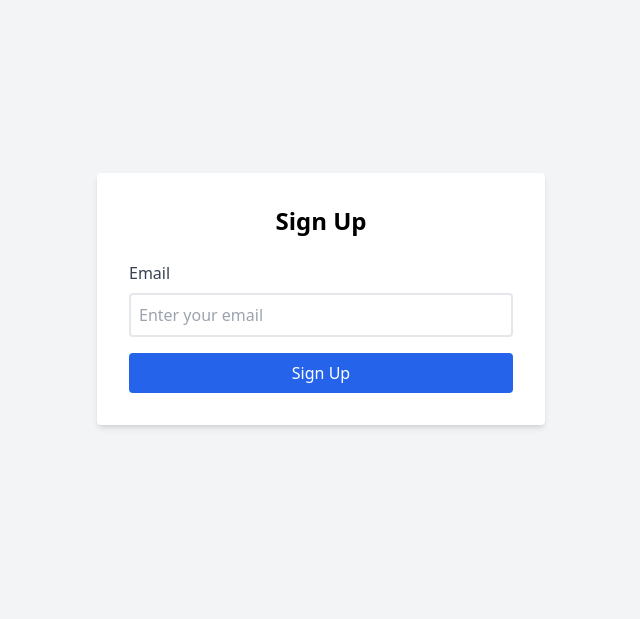
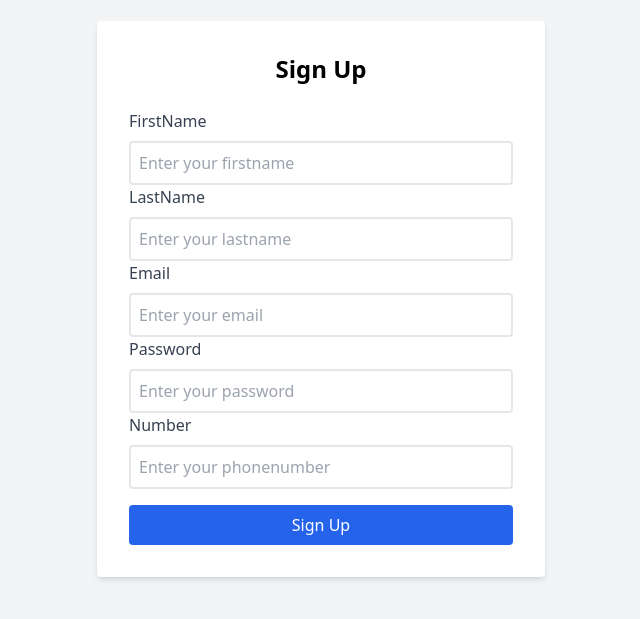
Before and after one commit to Subhadip-FROTEDDEVELOPER/megaProject, a React (Vite) app in the folder movie-card-data/: page / in a window 1280 px wide. Shown: the part 101-720 px from the top of the page, without its empty margins (319-959 px from the left). Built offline with nearby package versions, Linux system fonts and the light colour scheme.

Commit message:
create input item

```diff
--- a/movie-card-data/src/components/movieWebsite/sign up/ChildSignUp.jsx
+++ /dev/null
@@ -1,21 +0,0 @@
-import React from "react";
-
-const ChildSignUp = () => {
-  return (
-    <div class="mb-4">
-      <label class="block text-gray-700 mb-2" for="username">
-        Username
-      </label>
-      <input
-        class="border-2 p-2 rounded w-full"
-        type="text"
-        id="username"
-        name="username"
-        placeholder="Enter your username"
-        required
-      />
-    </div>
-  );
-};
-
-export default ChildSignUp;
--- a/movie-card-data/src/components/movieWebsite/sign up/SignUp.jsx
+++ b/movie-card-data/src/components/movieWebsite/sign up/SignUp.jsx
@@ -1,26 +1,30 @@
 import React from "react";
-import ChildSignUp from "./ChildSignUp";
-
+import inputBox from "./input";
 const SignUp = () => {
   return (
     <div className="bg-gray-100 flex items-center justify-center min-h-screen">
       <div className="bg-white p-8 rounded shadow-md w-full max-w-md">
         <h2 className="text-2xl font-bold mb-6 text-center">Sign Up</h2>
         <form action="/signup" method="POST">
-          {/* <ChildSignUp className="className"/> */}
           <div className="mb-4">
-            <label className="block text-gray-700 mb-2" for="email">
-              Email
-            </label>
-            <input
-              className="border-2 p-2 rounded w-full"
-              type="email"
-              id="email"
-              name="email"
-              placeholder="Enter your email"
-              required
-            />
+            {inputBox.map((inputItem) => (
+              <>
+                <label className="block text-gray-700 mb-2" htmlFor="username">
+                  {inputItem.level}
+                </label>
+                <input
+                  className="border-2 p-2 rounded w-full"
+                  key={inputItem.id}
+                  type={inputItem.type}
+                  id={inputItem.id}
+                  name={inputItem.name}
+                  placeholder={inputItem.placeholder}
+                  required={inputItem.required}
+                />
+              </>
+            ))}
           </div>
+
           <button
             className="bg-blue-600 hover:bg-blue-700 text-white rounded px-4 py-2 w-full"
             type="submit"
--- a/movie-card-data/src/components/movieWebsite/sign up/input.js
+++ b/movie-card-data/src/components/movieWebsite/sign up/input.js
@@ -1,4 +1,4 @@
-let inputBox = [
+const inputBox = [
   {
     type: "text",
     id: "firstname",
```
